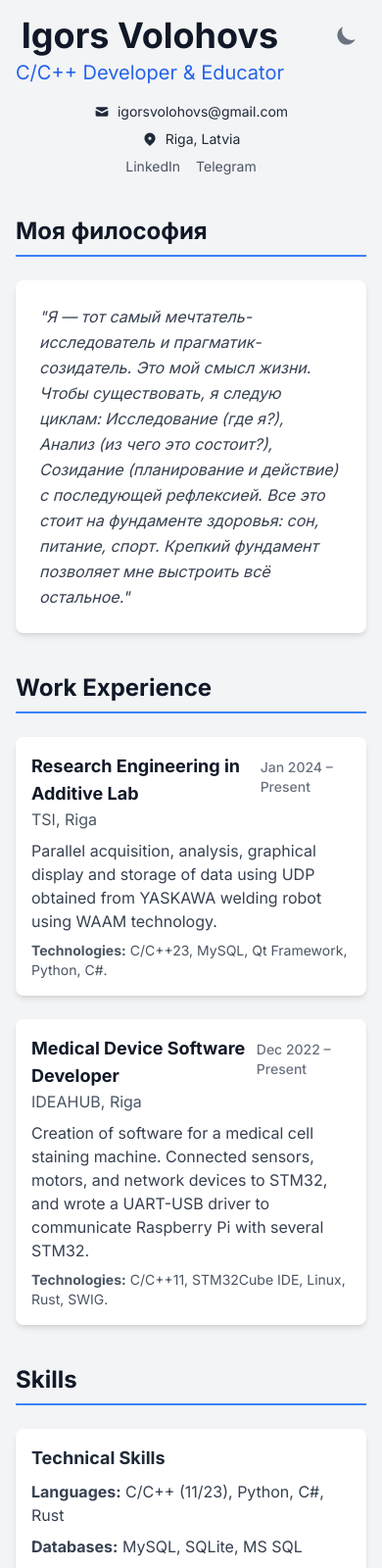
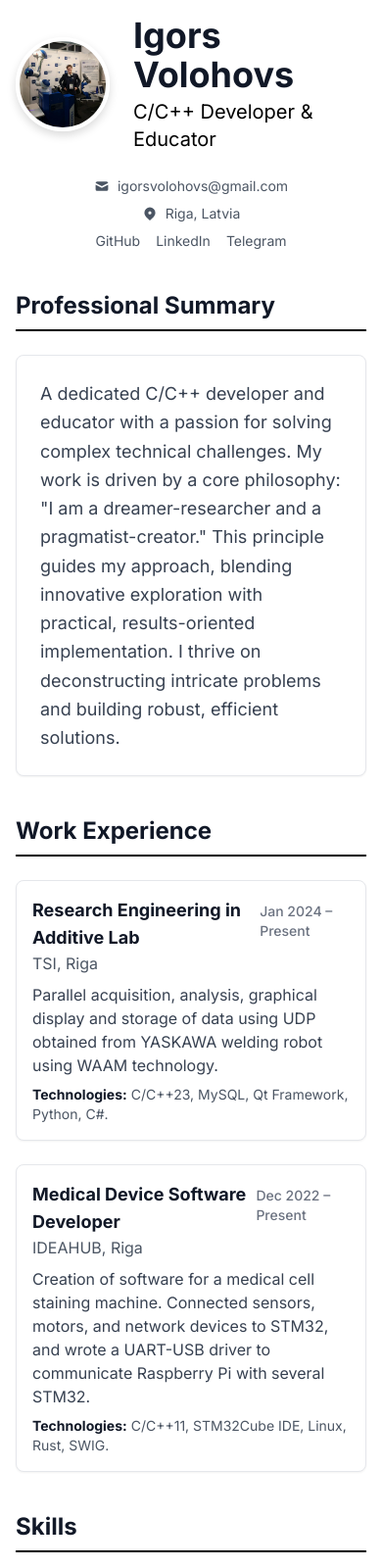
Before and after one commit to IGORSVOLOHOVS/IGORSVOLOHOVS.github.io, a plain HTML site: page index.html in a window 390 px wide. Shown: the top 1600 px of the page at 98% size. Drawn offline with nearby package versions, Linux system fonts and the light colour scheme.

```diff
--- a/css/style.css
+++ b/css/style.css
@@ -1,19 +1,9 @@
-/* Базовые переменные для светлой темы */
+/* Basic color variables for the site */
 :root {
-    --bg-color: #f3f4f6; /* gray-100 */
-    --text-color: #1f2937; /* gray-800 */
-    --card-bg-color: #ffffff; /* white */
-    --border-color: #3b82f6; /* blue-500 */
-    --header-text-color: #111827; /* gray-900 */
-}
-
-/* Переменные для темной темы */
-.dark-mode {
-    --bg-color: #111827; /* gray-900 */
-    --text-color: #d1d5db; /* gray-300 */
-    --card-bg-color: #1f2937; /* gray-800 */
-    --border-color: #60a5fa; /* blue-400 */
-    --header-text-color: #f9fafb; /* gray-50 */
+    --bg-color: #ffffff; /* white */
+    --text-color: #374151; /* A softer dark gray for body text */
+    --heading-color: #111827; /* A very dark gray for headings */
+    --border-color: #000000; /* black */
 }
 
 body {
@@ -22,14 +12,43 @@ body {
     font-family: 'Inter', sans-serif;
 }
 
+/* Make headers darker for better hierarchy */
+h1, h2, h3, strong {
+    color: var(--heading-color);
+}
+
 .section-title {
     border-bottom: 2px solid var(--border-color);
-    color: var(--header-text-color);
     padding-bottom: 0.5rem;
     margin-bottom: 1.5rem;
 }
 
-/* Стили для анимации появления */
+.text-accent {
+    color: var(--border-color);
+}
+
+/* Style for the profile image to make it stand out */
+.profile-image {
+    border: 4px solid white;
+    box-shadow: 0 4px 10px rgba(0,0,0,0.15);
+}
+
+/* Card styles for all content blocks to create depth and focus */
+.card {
+    background-color: white;
+    border-radius: 0.5rem; /* 8px */
+    box-shadow: 0 1px 2px 0 rgb(0 0 0 / 0.05);
+    border: 1px solid #e5e7eb; /* A light gray border */
+    transition: all 0.2s ease-in-out;
+}
+
+/* On hover, lift the card and increase its shadow for an interactive feel */
+.card:hover {
+    transform: translateY(-5px);
+    box-shadow: 0 10px 15px -3px rgb(0 0 0 / 0.1), 0 4px 6px -4px rgb(0 0 0 / 0.1);
+}
+
+/* Styles for the fade-in animation on scroll (unchanged) */
 .fade-in-section {
     opacity: 0;
     transform: translateY(20px);
--- a/index.html
+++ b/index.html
@@ -6,31 +6,25 @@
     <title>Igors Volohovs - C/C++ Developer & Educator</title>
     <script src="https://cdn.tailwindcss.com"></script>
     <link href="https://fonts.googleapis.com/css2?family=Inter:wght@400;500;700&display=swap" rel="stylesheet">
-    <!-- Подключаем наш файл со стилями -->
+    <!-- Link our styles file -->
     <link rel="stylesheet" href="css/style.css">
 </head>
-<body class="bg-gray-100 text-gray-800 transition-colors duration-300">
+<body>
 
     <div class="container mx-auto p-4 md:p-8 max-w-4xl">
-        <!-- Кнопка переключения темы -->
-        <div class="absolute top-4 right-4">
-            <button id="theme-toggle" class="p-2 rounded-full text-gray-500 hover:bg-gray-200 dark:hover:bg-gray-700 focus:outline-none">
-                <!-- Иконка луны -->
-                <svg id="theme-toggle-dark-icon" class="w-6 h-6 hidden" fill="currentColor" viewBox="0 0 20 20"><path d="M17.293 13.293A8 8 0 016.707 2.707a8.001 8.001 0 1010.586 10.586z"></path></svg>
-                <!-- Иконка солнца -->
-                <svg id="theme-toggle-light-icon" class="w-6 h-6 hidden" fill="currentColor" viewBox="0 0 20 20"><path d="M10 2a1 1 0 011 1v1a1 1 0 11-2 0V3a1 1 0 011-1zm4 8a4 4 0 11-8 0 4 4 0 018 0zm-.464 4.95l.707.707a1 1 0 001.414-1.414l-.707-.707a1 1 0 00-1.414 1.414zm2.12-10.607a1 1 0 010 1.414l-.706.707a1 1 0 11-1.414-1.414l.707-.707a1 1 0 011.414 0zM17 11a1 1 0 100-2h-1a1 1 0 100 2h1zm-7 4a1 1 0 011 1v1a1 1 0 11-2 0v-1a1 1 0 011-1zM5.05 6.464A1 1 0 106.465 5.05l-.708-.707a1 1 0 00-1.414 1.414l.707.707zm1.414 8.486l-.707.707a1 1 0 01-1.414-1.414l.707-.707a1 1 0 011.414 1.414zM4 11a1 1 0 100-2H3a1 1 0 100 2h1z" fill-rule="evenodd" clip-rule="evenodd"></path></svg>
-            </button>
-        </div>
 
         <!-- Header -->
-        <header class="flex flex-col md:flex-row items-start md:items-center justify-between mb-10 fade-in-section">
-            <div class="text-center md:text-left">
-                <h1 class="text-4xl md:text-5xl font-bold text-gray-900 dark:text-gray-100">Igors Volohovs</h1>
-                <p class="text-xl md:text-2xl text-blue-600 mt-1">C/C++ Developer & Educator</p>
+        <header class="flex flex-col md:flex-row items-center justify-between mb-10 fade-in-section">
+            <div class="flex items-center">
+                <img src="image.png" alt="Igors Volohovs" class="w-24 h-24 md:w-32 md:h-32 rounded-full object-cover mr-6 profile-image">
+                <div class="text-left">
+                    <h1 class="text-4xl md:text-5xl font-bold">Igors Volohovs</h1>
+                    <p class="text-xl md:text-2xl text-accent mt-1">C/C++ Developer & Educator</p>
+                </div>
             </div>
-            <div class="mt-4 md:mt-0 w-full md:w-auto">
-                 <div class="flex flex-col items-center md:items-end space-y-2 text-sm">
-                    <a href="mailto:igorsvolohovs@gmail.com" class="flex items-center hover:text-blue-600 transition-colors">
+            <div class="mt-6 md:mt-0 w-full md:w-auto">
+                 <div class="flex flex-col items-center md:items-end space-y-2 text-sm text-gray-600">
+                    <a href="mailto:igorsvolohovs@gmail.com" class="flex items-center hover:text-accent transition-colors">
                         <svg class="w-4 h-4 mr-2" fill="currentColor" viewBox="0 0 20 20"><path d="M2.003 5.884L10 9.882l7.997-3.998A2 2 0 0016 4H4a2 2 0 00-1.997 1.884z"></path><path d="M18 8.118l-8 4-8-4V14a2 2 0 002 2h12a2 2 0 002-2V8.118z"></path></svg>
                         igorsvolohovs@gmail.com
                     </a>
@@ -39,19 +33,20 @@
                         Riga, Latvia
                     </span>
                     <div class="flex space-x-4 mt-2">
-                         <a href="https://www.linkedin.com/in/igors-volohovs-764850221/" target="_blank" class="text-gray-600 dark:text-gray-400 hover:text-blue-700 dark:hover:text-blue-500">LinkedIn</a>
-                         <a href="https://t.me/IgorsVolohovs" target="_blank" class="text-gray-600 dark:text-gray-400 hover:text-blue-500">Telegram</a>
+                         <a href="https://github.com/IGORSVOLOHOVS" target="_blank" class="hover:text-accent">GitHub</a>
+                         <a href="https://www.linkedin.com/in/igors-volohovs-764850221/" target="_blank" class="hover:text-accent">LinkedIn</a>
+                         <a href="https://t.me/IgorsVolohovs" target="_blank" class="hover:text-accent">Telegram</a>
                     </div>
                 </div>
             </div>
         </header>
 
-        <!-- My Philosophy Section -->
+        <!-- Professional Summary Section -->
         <section class="mb-10 fade-in-section">
-            <h2 class="text-2xl font-bold section-title">Моя философия</h2>
-            <div class="bg-white dark:bg-gray-800 p-6 rounded-lg shadow-md">
-                <p class="text-gray-700 dark:text-gray-300 leading-relaxed italic">
-                    "Я — тот самый мечтатель-исследователь и прагматик-созидатель. Это мой смысл жизни. Чтобы существовать, я следую циклам: Исследование (где я?), Анализ (из чего это состоит?), Созидание (планирование и действие) с последующей рефлексией. Все это стоит на фундаменте здоровья: сон, питание, спорт. Крепкий фундамент позволяет мне выстроить всё остальное."
+            <h2 class="text-2xl font-bold section-title">Professional Summary</h2>
+            <div class="card p-6">
+                <p class="leading-relaxed text-lg">
+                    A dedicated C/C++ developer and educator with a passion for solving complex technical challenges. My work is driven by a core philosophy: "I am a dreamer-researcher and a pragmatist-creator." This principle guides my approach, blending innovative exploration with practical, results-oriented implementation. I thrive on deconstructing intricate problems and building robust, efficient solutions.
                 </p>
             </div>
         </section>
@@ -61,24 +56,24 @@
             <h2 class="text-2xl font-bold section-title">Work Experience</h2>
             <div class="space-y-6">
                 <!-- Job 1 -->
-                <div class="bg-white dark:bg-gray-800 p-4 rounded-lg shadow-md">
+                <div class="card p-4">
                     <div class="flex justify-between items-baseline">
-                        <h3 class="font-bold text-lg text-gray-900 dark:text-gray-100">Research Engineering in Additive Lab</h3>
-                        <span class="text-sm font-medium text-gray-500 dark:text-gray-400">Jan 2024 – Present</span>
+                        <h3 class="font-bold text-lg">Research Engineering in Additive Lab</h3>
+                        <span class="text-sm font-medium text-gray-500">Jan 2024 – Present</span>
                     </div>
-                    <p class="text-md text-gray-600 dark:text-gray-400 mb-2">TSI, Riga</p>
-                    <p class="text-gray-700 dark:text-gray-300">Parallel acquisition, analysis, graphical display and storage of data using UDP obtained from YASKAWA welding robot using WAAM technology.</p>
-                    <p class="mt-2 text-sm text-gray-600 dark:text-gray-400"><strong class="font-semibold">Technologies:</strong> C/C++23, MySQL, Qt Framework, Python, C#.</p>
+                    <p class="text-md text-gray-600 mb-2">TSI, Riga</p>
+                    <p>Parallel acquisition, analysis, graphical display and storage of data using UDP obtained from YASKAWA welding robot using WAAM technology.</p>
+                    <p class="mt-2 text-sm text-gray-600"><strong class="font-semibold">Technologies:</strong> C/C++23, MySQL, Qt Framework, Python, C#.</p>
                 </div>
                 <!-- Job 2 -->
-                <div class="bg-white dark:bg-gray-800 p-4 rounded-lg shadow-md">
+                <div class="card p-4">
                     <div class="flex justify-between items-baseline">
-                        <h3 class="font-bold text-lg text-gray-900 dark:text-gray-100">Medical Device Software Developer</h3>
-                        <span class="text-sm font-medium text-gray-500 dark:text-gray-400">Dec 2022 – Present</span>
+                        <h3 class="font-bold text-lg">Medical Device Software Developer</h3>
+                        <span class="text-sm font-medium text-gray-500">Dec 2022 – Present</span>
                     </div>
-                    <p class="text-md text-gray-600 dark:text-gray-400 mb-2">IDEAHUB, Riga</p>
-                    <p class="text-gray-700 dark:text-gray-300">Creation of software for a medical cell staining machine. Connected sensors, motors, and network devices to STM32, and wrote a UART-USB driver to communicate Raspberry Pi with several STM32.</p>
-                    <p class="mt-2 text-sm text-gray-600 dark:text-gray-400"><strong class="font-semibold">Technologies:</strong> C/C++11, STM32Cube IDE, Linux, Rust, SWIG.</p>
+                    <p class="text-md text-gray-600 mb-2">IDEAHUB, Riga</p>
+                    <p>Creation of software for a medical cell staining machine. Connected sensors, motors, and network devices to STM32, and wrote a UART-USB driver to communicate Raspberry Pi with several STM32.</p>
+                    <p class="mt-2 text-sm text-gray-600"><strong class="font-semibold">Technologies:</strong> C/C++11, STM32Cube IDE, Linux, Rust, SWIG.</p>
                 </div>
             </div>
         </section>
@@ -87,18 +82,18 @@
         <section class="mb-10 fade-in-section">
             <h2 class="text-2xl font-bold section-title">Skills</h2>
             <div class="grid grid-cols-1 md:grid-cols-2 gap-8">
-                <div class="bg-white dark:bg-gray-800 p-4 rounded-lg shadow-md">
-                    <h3 class="text-lg font-semibold mb-2 text-gray-800 dark:text-gray-200">Technical Skills</h3>
-                    <ul class="space-y-2 text-gray-700 dark:text-gray-300">
+                <div class="card p-4">
+                    <h3 class="text-lg font-semibold mb-2">Technical Skills</h3>
+                    <ul class="space-y-2">
                         <li><strong>Languages:</strong> C/C++ (11/23), Python, C#, Rust</li>
                         <li><strong>Databases:</strong> MySQL, SQLite, MS SQL</li>
                         <li><strong>Frameworks:</strong> Qt Framework, OpenGL</li>
                         <li><strong>Tools & Platforms:</strong> Git, Docker, Linux, FreeRTOS, CMake</li>
                     </ul>
                 </div>
-                <div class="bg-white dark:bg-gray-800 p-4 rounded-lg shadow-md">
-                    <h3 class="text-lg font-semibold mb-2 text-gray-800 dark:text-gray-200">Professional Skills</h3>
-                     <ul class="list-disc list-inside text-gray-700 dark:text-gray-300">
+                <div class="card p-4">
+                    <h3 class="text-lg font-semibold mb-2">Professional Skills</h3>
+                     <ul class="list-disc list-inside">
                         <li>Creative Problem Solving</li>
                         <li>Critical Thinking & Analysis</li>
                         <li>Effective Communication</li>
@@ -112,15 +107,15 @@
         <section class="fade-in-section">
             <h2 class="text-2xl font-bold section-title">Education</h2>
             <div class="space-y-4">
-                <div class="bg-white dark:bg-gray-800 p-4 rounded-lg shadow-sm">
-                    <p class="font-bold dark:text-gray-100">Computer Science Bachelor <span class="font-normal text-gray-600 dark:text-gray-400 float-right">2021 – Present</span></p>
-                    <p class="text-gray-600 dark:text-gray-400">Transport and Telecommunication Institute (TSI), Riga</p>
+                <div class="card p-4">
+                    <p class="font-bold">Computer Science Bachelor <span class="font-normal text-gray-600 float-right">2021 – Present</span></p>
+                    <p class="text-gray-600">Transport and Telecommunication Institute (TSI), Riga</p>
                 </div>
             </div>
         </section>
     </div>
 
-    <!-- Подключаем наш JavaScript файл -->
+    <!-- Link our JavaScript file -->
     <script src="js/main.js"></script>
 </body>
 </html>
--- a/js/main.js
+++ b/js/main.js
@@ -1,36 +1,6 @@
 document.addEventListener('DOMContentLoaded', () => {
 
-    // --- ЛОГИКА ПЕРЕКЛЮЧЕНИЯ ТЕМЫ ---
-    const themeToggleBtn = document.getElementById('theme-toggle');
-    const themeToggleDarkIcon = document.getElementById('theme-toggle-dark-icon');
-    const themeToggleLightIcon = document.getElementById('theme-toggle-light-icon');
-
-    // Проверяем сохраненную тему в localStorage
-    if (localStorage.getItem('theme') === 'dark' || (!('theme' in localStorage) && window.matchMedia('(prefers-color-scheme: dark)').matches)) {
-        document.documentElement.classList.add('dark');
-        document.body.classList.add('dark-mode');
-        themeToggleLightIcon.classList.remove('hidden');
-    } else {
-        document.documentElement.classList.remove('dark');
-        document.body.classList.remove('dark-mode');
-        themeToggleDarkIcon.classList.remove('hidden');
-    }
-
-    themeToggleBtn.addEventListener('click', () => {
-        // Переключаем классы
-        document.documentElement.classList.toggle('dark');
-        document.body.classList.toggle('dark-mode');
-
-        // Сохраняем выбор пользователя
-        const isDarkMode = document.documentElement.classList.contains('dark');
-        localStorage.setItem('theme', isDarkMode ? 'dark' : 'light');
-
-        // Переключаем иконки
-        themeToggleDarkIcon.classList.toggle('hidden', !isDarkMode);
-        themeToggleLightIcon.classList.toggle('hidden', isDarkMode);
-    });
-
-    // --- ЛОГИКА АНИМАЦИИ ПРИ ПРОКРУТКЕ ---
+    // --- SCROLL ANIMATION LOGIC ---
     const sections = document.querySelectorAll('.fade-in-section');
 
     const observer = new IntersectionObserver((entries) => {
```
Also changed, not shown: image.png (added).
